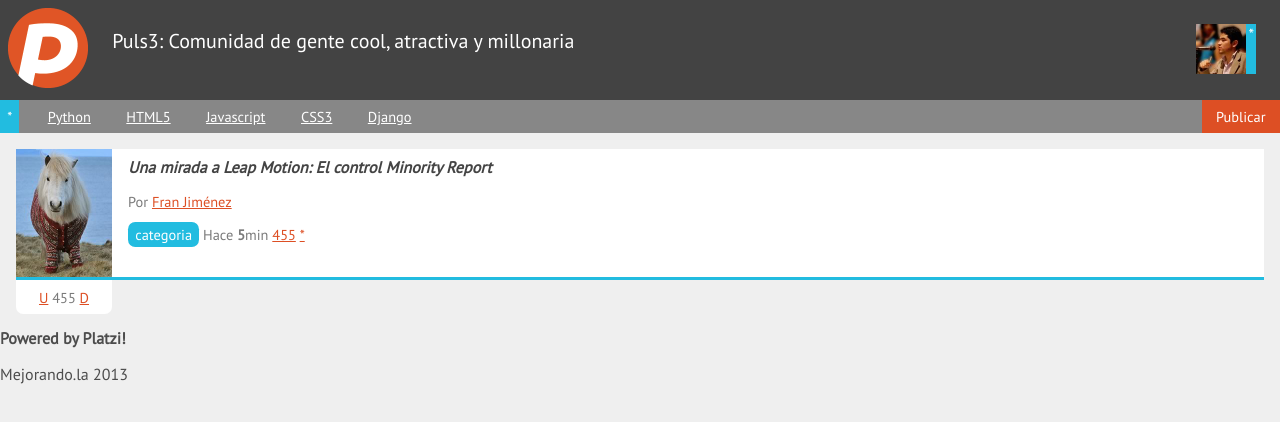
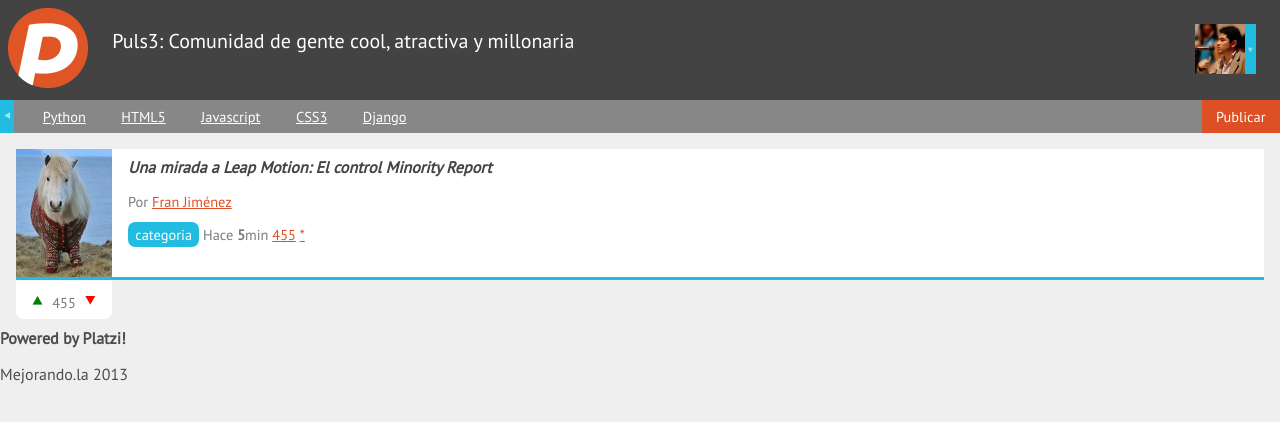
Before and after one commit to franjazz/PruebaRepositorio, a plain HTML site: page index.html in a window 1280 px wide. Drawn offline with Linux system fonts and the light colour scheme.

Commit message:
añadir iconmoons

```diff
--- a/estilos.css
+++ b/estilos.css
@@ -1,3 +1,15 @@
+@font-face {
+	font-family: 'icomoon';
+	src:url('fonts/icomoon.eot');
+	src:url('fonts/icomoon.eot?#iefix') format('embedded-opentype'),
+		url('fonts/icomoon.woff') format('woff'),
+		url('fonts/icomoon.ttf') format('truetype'),
+		url('fonts/icomoon.svg#icomoon') format('svg');
+	font-weight: normal;
+	font-style: normal;
+}
+
+
 a {
 	color: #dd4f24;  /*naranja*/
 }
@@ -37,7 +49,13 @@ header #avatar figcaption {
 	background: #22BCE0;
 	float: right;
 	height: 50px;
-	padding: 0 2px;
+	line-height: 50px;
+}
+header #avatar figcaption:after {
+	content: "\e001";
+	font-family: "icomoon";
+	font-size: 0.7em;
+	opacity: 0.5;
 }
 
 header #avatar img {
@@ -72,10 +90,17 @@ nav ul li a {
 }
 nav #flechita_nav a{
 	background:#22bce0;
-	padding: 0.5em 0.5em;
+	padding: 0.5em 0;
 	text-decoration: none;
 
 }
+
+nav #flechita_nav a:after{
+	content: "\e000";
+	font-family: "icomoon";
+	opacity: 0.6;
+}
+
 nav #publicar_nav {
 	float: right;
 	margin-right: 0;
@@ -141,3 +166,24 @@ nav #publicar_nav a{
 	top: 100%;
 	width: 96px;
 }
+
+#contenido .item .votacion a {
+	text-decoration: none;
+}
+
+#contenido .item .votacion .up:after,
+#contenido .item .votacion .down:after {
+	font-family: "icomoon";
+	font-size: 1.5em;
+	vertical-align: bottom;
+}
+
+#contenido .item .votacion .up:after {
+	color: green;
+	content: "\e002";
+}
+
+#contenido .item .votacion .down:after {
+	color: red;
+	content: "\e001";
+}
--- a/index.html
+++ b/index.html
@@ -15,15 +15,13 @@
 		<h1 id="titulo_header">Puls3: Comunidad de gente cool, atractiva y millonaria</h1>
 		<figure id="avatar">
 			<img src="avatar.jpg">
-			<figcaption>
-				*
-			</figcaption>
+			<figcaption></figcaption>
 		</figure>
 	</header>
 
 	<nav>
 		<ul>
-			<li id="flechita_nav"><a href="#">*</a></li>
+			<li id="flechita_nav"><a href="#"></a></li>
 			<li><a href="#">Python</a></li>
 			<li><a href="#">HTML5</a></li>
 			<li><a href="#">Javascript</a></li>
@@ -50,9 +48,9 @@
 				<a class="guardar_item" href="#">*</a>
 			</p>
 			<p class="votacion">
-				<a class="up" href="#">U</a>
+				<a class="up" href="#"></a>
 				455
-				<a class="down" href="#">D</a>
+				<a class="down" href="#"></a>
 			</p>
 		</article>
 	</section>
```
Also changed, not shown: fonts/icomoon.ttf (added), fonts/icomoon.woff (added), 3 other files.
